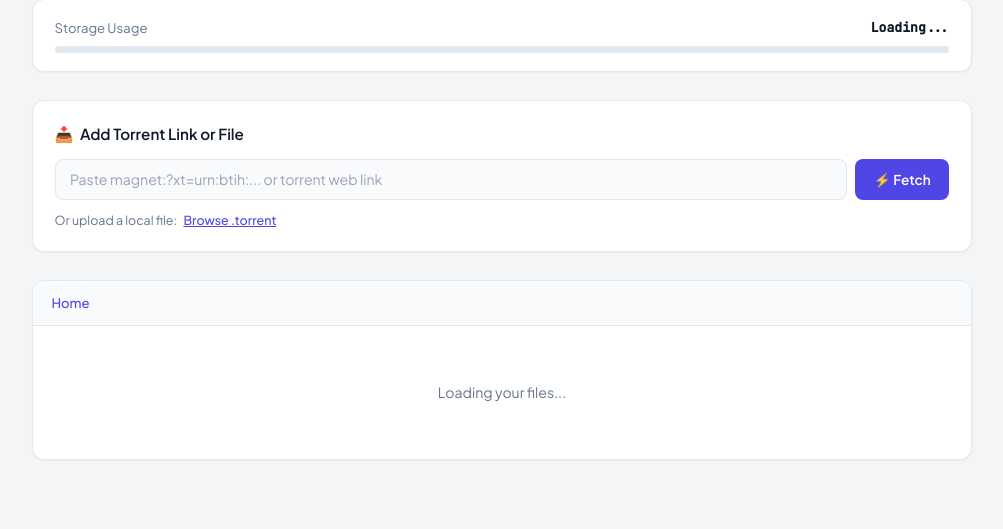
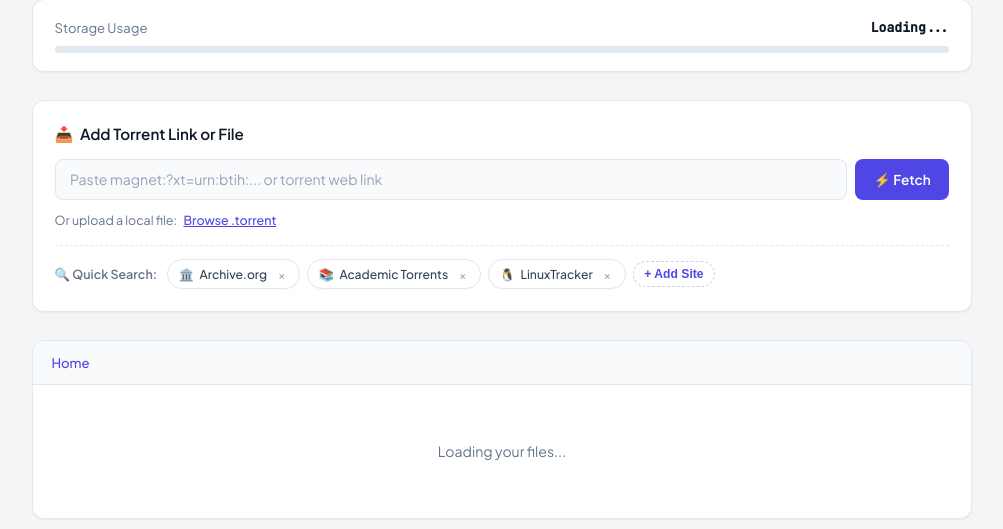
Before and after one commit to PeterPark07/seedr-webapp, a Flask app: page / in a window 1280 px wide. Shown: the part 130-659 px from the top of the page, without its empty margins (138-1141 px from the left). Run offline with Flask 3, Linux system fonts and the light colour scheme; the visitor is signed in with stand-in values (Sample User, id 1); some libraries are stand-ins or nearby versions.

Commit message:
Update index.html

```diff
--- a/templates/index.html
+++ b/templates/index.html
@@ -287,6 +287,95 @@
             font-weight: 500;
             cursor: pointer;
             text-decoration: underline;
+        }
+
+        /* Quick Links Toolbar */
+        .quick-links-bar {
+            margin-top: 0.95rem;
+            padding-top: 0.85rem;
+            border-top: 1px dashed var(--border-subtle);
+            display: flex;
+            align-items: center;
+            flex-wrap: wrap;
+            gap: 0.45rem;
+            font-size: 0.78rem;
+        }
+
+        .quick-links-title {
+            color: var(--text-muted);
+            font-weight: 600;
+            display: inline-flex;
+            align-items: center;
+            gap: 0.25rem;
+            margin-right: 0.2rem;
+            user-select: none;
+        }
+
+        .quick-links-list {
+            display: inline-flex;
+            flex-wrap: wrap;
+            gap: 0.45rem;
+            align-items: center;
+        }
+
+        .quick-link-pill {
+            display: inline-flex;
+            align-items: center;
+            gap: 0.35rem;
+            padding: 0.3rem 0.65rem;
+            background: #ffffff;
+            border: 1px solid var(--border-subtle);
+            border-radius: 20px;
+            color: var(--text-body);
+            text-decoration: none;
+            font-size: 0.76rem;
+            font-weight: 500;
+            transition: all 0.15s ease;
+            box-shadow: 0 1px 2px rgba(0, 0, 0, 0.03);
+        }
+
+        .quick-link-pill:hover {
+            border-color: var(--primary);
+            color: var(--primary);
+            background: var(--primary-light);
+            transform: translateY(-1px);
+        }
+
+        .quick-link-del {
+            font-size: 0.7rem;
+            color: var(--text-dim);
+            margin-left: 2px;
+            cursor: pointer;
+            border-radius: 50%;
+            display: inline-flex;
+            align-items: center;
+            justify-content: center;
+            width: 14px;
+            height: 14px;
+            transition: all 0.1s;
+        }
+
+        .quick-link-del:hover {
+            background: var(--danger-light);
+            color: var(--danger);
+        }
+
+        .quick-link-add {
+            border: 1px dashed var(--border-strong);
+            color: var(--primary);
+            background: transparent;
+            cursor: pointer;
+            border-radius: 20px;
+            padding: 0.3rem 0.65rem;
+            font-size: 0.76rem;
+            font-weight: 600;
+            transition: all 0.15s;
+        }
+
+        .quick-link-add:hover {
+            background: var(--primary-light);
+            border-style: solid;
+            border-color: var(--primary);
         }
 
         /* Active Tasks */
@@ -630,6 +719,12 @@
                 <span>Or upload a local file:</span>
                 <input type="file" id="torrent-file" accept=".torrent" style="display:none;" onchange="uploadTorrentFile(event)">
                 <label for="torrent-file">Browse .torrent</label>
+            </div>
+            <!-- Quick Search Sites -->
+            <div class="quick-links-bar">
+                <span class="quick-links-title">🔍 Quick Search:</span>
+                <div id="quick-links-container" class="quick-links-list"></div>
+                <button type="button" class="quick-link-add" onclick="promptAddQuickLink()" title="Add your favorite search site">+ Add Site</button>
             </div>
         </form>
     </div>
@@ -1081,7 +1176,77 @@
         }
     }
 
+    // --- Quick Search Links ---
+    const defaultSearchLinks = [
+        { name: "Archive.org", url: "https://archive.org/details/movies", icon: "🏛️" },
+        { name: "Academic Torrents", url: "https://academictorrents.com/browse.php", icon: "📚" },
+        { name: "LinuxTracker", url: "https://linuxtracker.org/", icon: "🐧" }
+    ];
+
+    function loadQuickLinks() {
+        let saved = null;
+        try {
+            const raw = localStorage.getItem('seedr_quick_links');
+            if (raw) saved = JSON.parse(raw);
+        } catch (e) {}
+
+        const links = (saved && Array.isArray(saved) && saved.length > 0) ? saved : defaultSearchLinks;
+        const container = document.getElementById('quick-links-container');
+        if (!container) return;
+
+        container.innerHTML = links.map((link, idx) => `
+            <a href="${link.url}" target="_blank" rel="noopener noreferrer" class="quick-link-pill" title="Open ${link.name} in a new tab">
+                <span>${link.icon || '🌐'}</span>
+                <span>${link.name}</span>
+                <span class="quick-link-del" onclick="removeQuickLink(event, ${idx})" title="Remove link">&times;</span>
+            </a>
+        `).join('');
+    }
+
+    function promptAddQuickLink() {
+        const name = prompt("Enter site name (e.g. 1337x, TorrentGalaxy):");
+        if (!name || !name.trim()) return;
+        let url = prompt("Enter site URL (e.g. https://1337x.to):");
+        if (!url || !url.trim()) return;
+
+        url = url.trim();
+        if (!url.startsWith('http://') && !url.startsWith('https://')) {
+            url = 'https://' + url;
+        }
+
+        let saved = [];
+        try {
+            const raw = localStorage.getItem('seedr_quick_links');
+            if (raw) saved = JSON.parse(raw);
+            if (!saved || !Array.isArray(saved) || saved.length === 0) saved = [...defaultSearchLinks];
+        } catch (e) {
+            saved = [...defaultSearchLinks];
+        }
+
+        saved.push({ name: name.trim(), url: url, icon: "🌐" });
+        localStorage.setItem('seedr_quick_links', JSON.stringify(saved));
+        loadQuickLinks();
+    }
+
+    function removeQuickLink(e, idx) {
+        e.preventDefault();
+        e.stopPropagation();
+        let saved = [];
+        try {
+            const raw = localStorage.getItem('seedr_quick_links');
+            if (raw) saved = JSON.parse(raw);
+            if (!saved || !Array.isArray(saved) || saved.length === 0) saved = [...defaultSearchLinks];
+        } catch (e) {
+            saved = [...defaultSearchLinks];
+        }
+
+        saved.splice(idx, 1);
+        localStorage.setItem('seedr_quick_links', JSON.stringify(saved));
+        loadQuickLinks();
+    }
+
     // Startup
+    loadQuickLinks();
     loadQuota();
     loadFolder(0, 'Home');
 </script>
```
